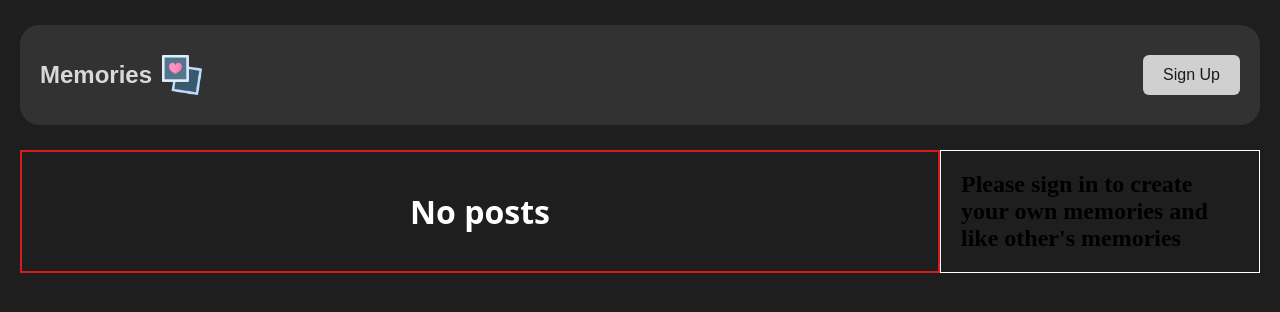
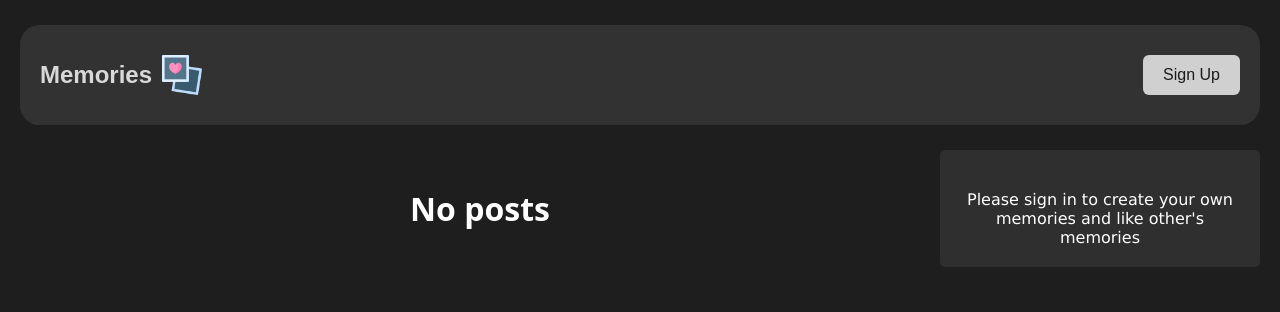
Before and after one commit to Rajdeep05-Web/Memory-App, a React (Create React App) app in the folder Client/: page / in a window 1280 px wide. Shown: the top 312 px of the page. Built offline with nearby package versions, Linux system fonts and the light colour scheme; no server answers.

Commit message:
Form Post styles done

```diff
--- a/Client/src/Components/Forms/Form.jsx
+++ b/Client/src/Components/Forms/Form.jsx
@@ -60,7 +60,7 @@ const Form = ( {updatePost, setUpdatePost} ) => {
     if(!user?.result?.name){  //if the user is not logged in
         return(
             <div className="form-contaner">
-                <h2>Please sign in to create your own memories and like other's memories</h2>
+                <h2 className="no-user">Please sign in to create your own memories and like other's memories</h2>
             </div>
         )
     }
--- a/Client/src/Components/Forms/style.css
+++ b/Client/src/Components/Forms/style.css
@@ -7,10 +7,11 @@
     flex-direction: column;
     justify-content: space-around;
     align-items: center;
-    border:1px solid white;
     padding: 20px;
     /* padding-top:0px ; */
    position: inherit;
+   border-radius: 5px;
+   background-color: #2F2F2F
 }
 
 /* h1 */
@@ -18,6 +19,7 @@
     color: white;
     font-family: 'Arial', sans-serif;
     height: 10%;
+    margin-bottom: 20px ;
 }
 
 .form-contaner > form{
@@ -38,6 +40,8 @@
     padding: 10px;
     border-radius: 3px;
     border: none;
+    background-color: #040404;
+    color: rgb(193, 193, 193);
 }
 
 .form-contaner > form .msg{
@@ -49,7 +53,10 @@
     color: white;
     width: 100%;
 }
+.form-contaner > form .file input{
+    background-color: #2F2F2F;
 
+}
 
 
 
@@ -110,3 +117,12 @@
         margin:0 0;
     }
 }
+
+.form-contaner .no-user{
+    color: white;
+    font-size: 1rem;
+    margin-top: 20px;
+    text-align: center;
+    font-weight: 500;
+    font-family: 'Lucida Sans', 'Lucida Sans Regular', 'Lucida Grande', 'Lucida Sans Unicode', Geneva, Verdana, sans-serif;
+}
--- a/Client/src/Components/Posts/Post/Post.jsx
+++ b/Client/src/Components/Posts/Post/Post.jsx
@@ -77,8 +77,8 @@ import './style.css';
 
                 { (user?.result?._id || user?.result?.sub) === post.creator &&
                     <>
+                    <button className="edit-btn" onClick={ () => editHandler() }>Edit</button>
                     <button className="delete-btn" onClick={  () => deleteHandler()  }>Delete</button>
-                    <button className="edit-btn" onClick={ () => editHandler() }>Edit</button>
                     </> }
 
                 </div>
--- a/Client/src/Components/Posts/Post/style.css
+++ b/Client/src/Components/Posts/Post/style.css
@@ -1,11 +1,9 @@
 .card{
-    /* border: 1px solid green; */
-    /* height: 500px; */
     flex:0;
     flex-basis: 300px;
     margin: 20px;
     border-radius: 10px;
-    background-color:rgb(242, 245, 255) ;
+    background-color:#333333 ;
     font-family: 'verdana';
     position: relative;
 
@@ -23,7 +21,7 @@
 .create-detail{
     position: absolute;
     top: 0px;
-    color: white;
+    color: #FFFFFF;
     left: 20px;
     margin: 20px 0px;
     width: 150px;
@@ -61,12 +59,13 @@
     font-size: 20px;
     font-weight: 700;
     margin: 20px 0px;
-
+    color: #ececec;
 }
 .card .post-detail .msg{
     font-size: 16px;
     font-weight: 400;
     margin: 20px 0px;
+    color: #c6c6c6;
 }
 
 
@@ -96,3 +95,12 @@
     border: none;
     cursor: pointer;
 }
+
+.card .btn .edit-btn{
+    background-color: #DEDEDE;
+    color: rgb(61, 61, 61);
+    padding: 10px 20px;
+    border-radius: 5px;
+    border: none;
+    cursor: pointer;
+}
--- a/Client/src/Components/Posts/style.css
+++ b/Client/src/Components/Posts/style.css
@@ -1,10 +1,10 @@
 .posts{
     display: flex;
-    border: 1px solid rgb(216, 27, 27);
+    /* border: 1px solid rgb(216, 27, 27); */
     flex: 1;
     flex-direction: row;
     flex-wrap: wrap;
-    justify-content: space-around;
+    /* justify-content: space-around; */
 
 
 }
```
